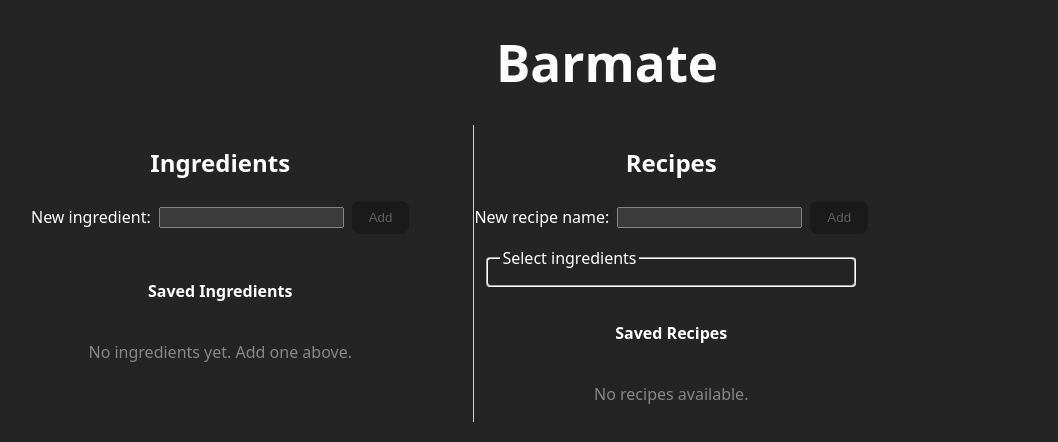
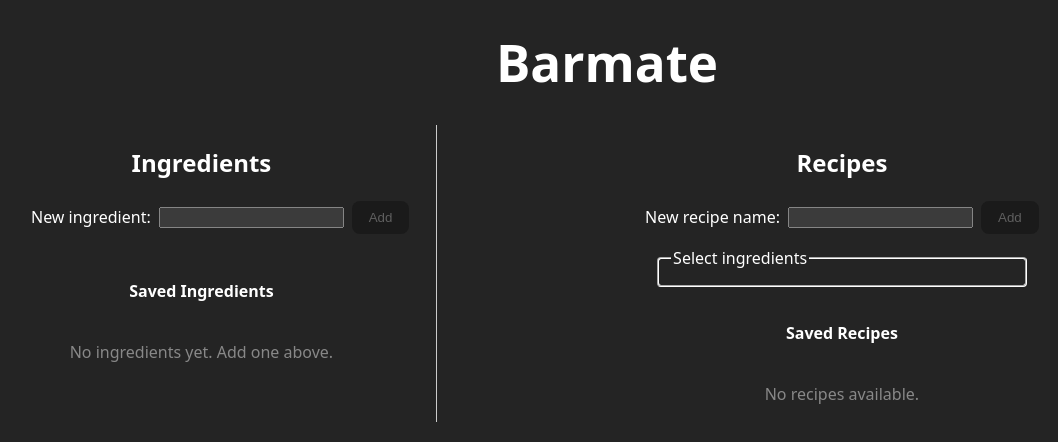
Before and after one commit to ericomoura/barmate, a React (Vite) app in the folder frontend/: page / in a window 1280 px wide. Shown: the top 442 px of the page, without its empty margins (33-1091 px from the left). Built offline with nearby package versions, Linux system fonts and the light colour scheme.

Commit message:
Flex wrap for smaller windows

```diff
--- a/frontend/src/App.tsx
+++ b/frontend/src/App.tsx
@@ -52,8 +52,8 @@ function App() {
       </header>
 
       <main>
-        <div style={{ display: 'flex', width: '100vw'}}>
-          <section style={{ display: 'flex', flexDirection: 'column', alignItems: 'center', paddingLeft: 64, paddingRight: 64}}>
+        <div style={{ display: 'flex', flexWrap: 'wrap', width: '100vw'}}>
+          <section style={{ display: 'flex', flex: 0, flexDirection: 'column', alignItems: 'center', paddingLeft: 64, paddingRight: 64}}>
             <h2 id="ingredients-heading">Ingredients</h2>
             <IngredientForm onAdd={addIngredient} />
             <IngredientList items={ingredients} onDelete={deleteIngredient} onEdit={editIngredient} />
@@ -61,7 +61,7 @@ function App() {
 
           <div style={{ borderLeft: '1px solid #ccc' }} />
 
-          <section style={{ display: 'flex', flexDirection: 'column', alignItems: 'center'}}>
+          <section style={{ display: 'flex', flex: 1, flexDirection: 'column', alignItems: 'center'}}>
             <h2 id="recipes-heading">Recipes</h2>
             <RecipeForm ingredients={ingredients} onAdd={({ name, items }) => addRecipe(name, items)} />
             <RecipeList items={recipes} ingredients={ingredients} onDelete={deleteRecipe} onEdit={editRecipe} />
```
